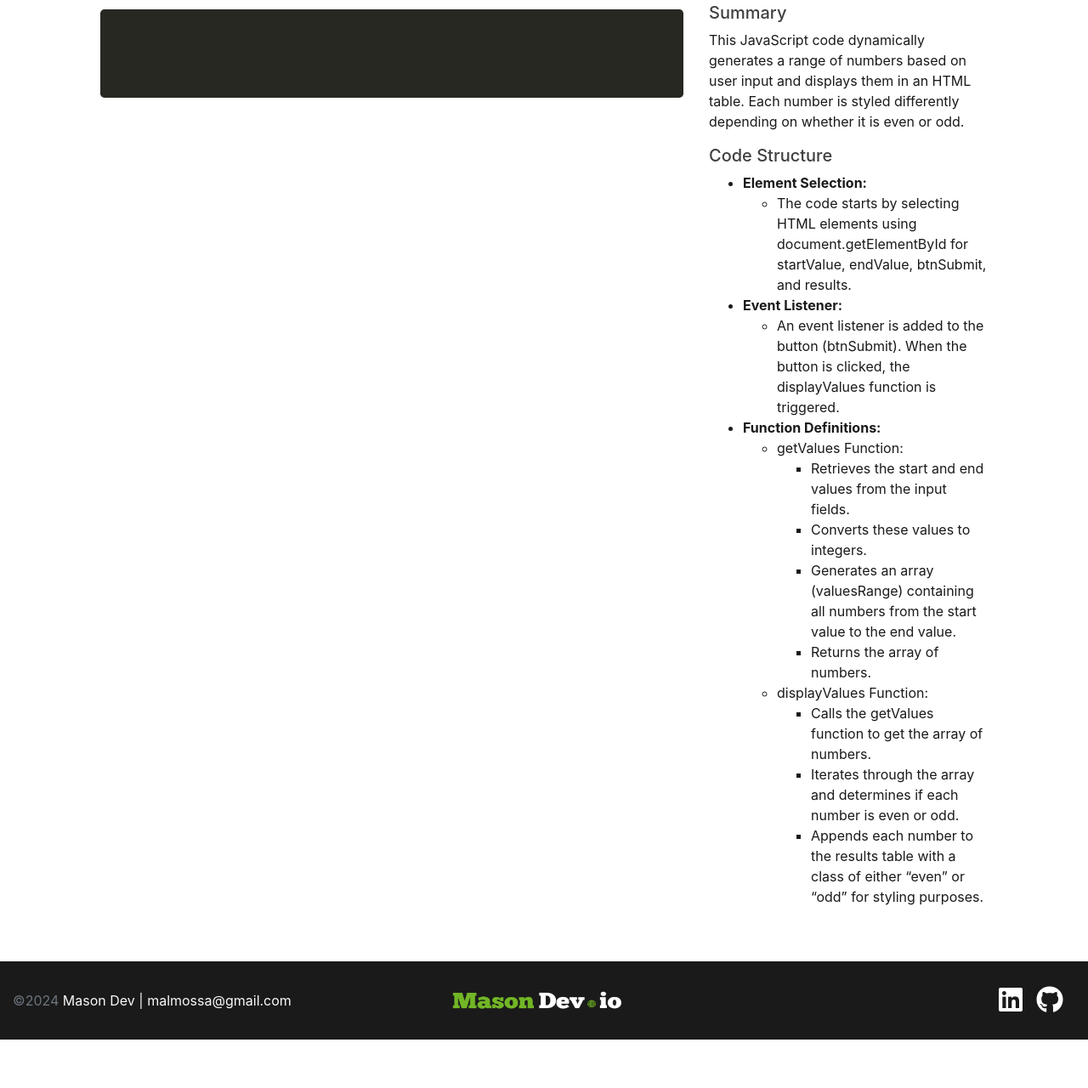
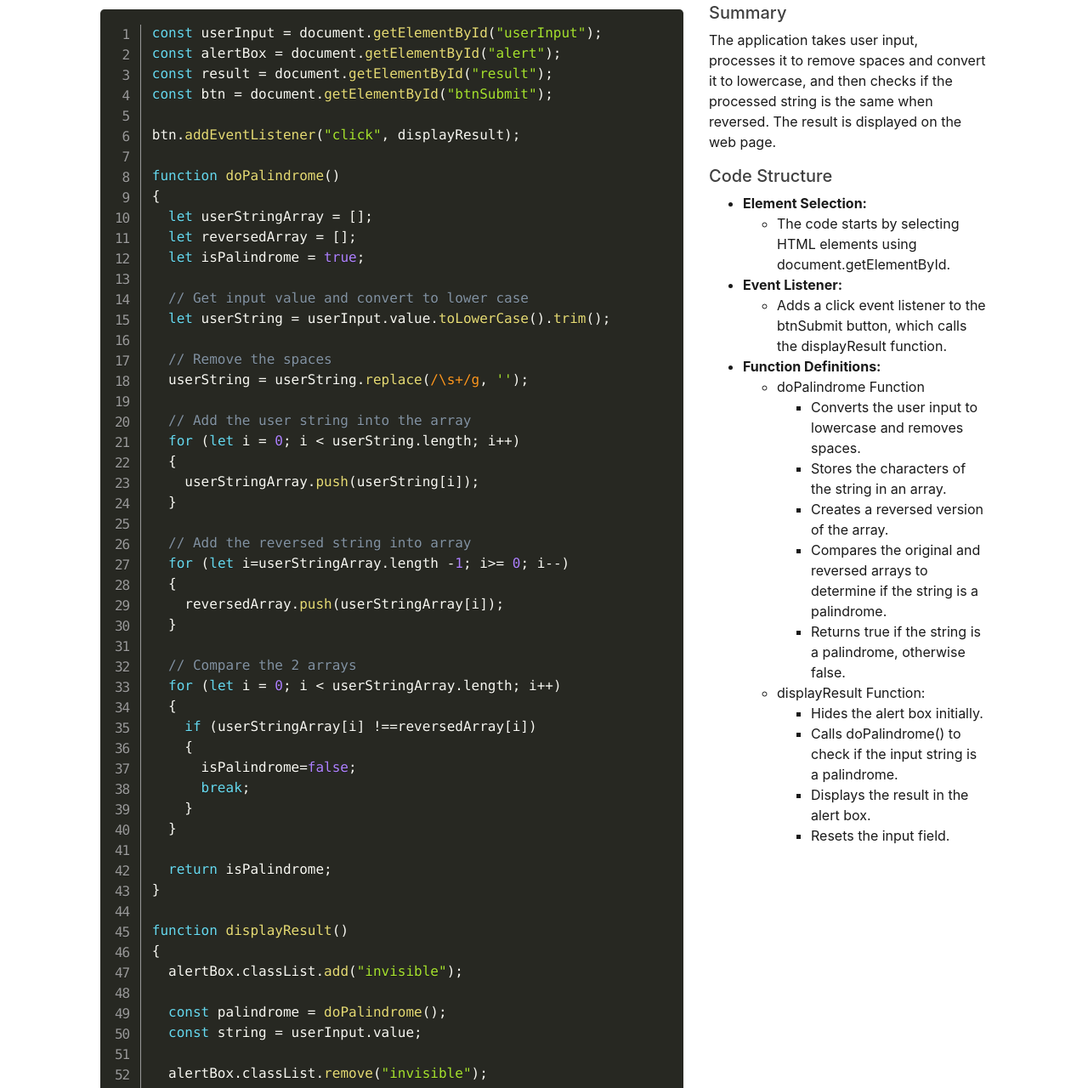
Before and after one commit to malmossa/Taco-Cat, a plain HTML site: page code.html in a window 1280 px wide. Shown: the part 148-1428 px from the top of the page at 85% size. Before the commit the page ends 1371 px from the top, so only its background shows below. Drawn offline with nearby package versions, Linux system fonts and the light colour scheme.

Commit message:
completed

```diff
--- a/code.html
+++ b/code.html
@@ -65,6 +65,69 @@
         <div class="col-lg-8">
           <pre class="line-numbers">
             <code class="language-javascript">
+              const userInput = document.getElementById("userInput");
+              const alertBox = document.getElementById("alert");
+              const result = document.getElementById("result");
+              const btn = document.getElementById("btnSubmit");
+
+              btn.addEventListener("click", displayResult);
+
+              function doPalindrome()
+              {
+                let userStringArray = [];
+                let reversedArray = [];
+                let isPalindrome = true;
+
+                // Get input value and convert to lower case
+                let userString = userInput.value.toLowerCase().trim();
+
+                // Remove the spaces
+                userString = userString.replace(/\s+/g, '');
+
+                // Add the user string into the array
+                for (let i = 0; i < userString.length; i++)
+                {
+                  userStringArray.push(userString[i]);
+                }
+
+                // Add the reversed string into array
+                for (let i=userStringArray.length -1; i>= 0; i--)
+                {
+                  reversedArray.push(userStringArray[i]);
+                }
+
+                // Compare the 2 arrays
+                for (let i = 0; i < userStringArray.length; i++)
+                {
+                  if (userStringArray[i] !==reversedArray[i])
+                  {
+                    isPalindrome=false;
+                    break;
+                  }
+                }
+
+                return isPalindrome;
+              }
+
+              function displayResult()
+              {
+                alertBox.classList.add("invisible");
+
+                const palindrome = doPalindrome();
+                const string = userInput.value;
+
+                alertBox.classList.remove("invisible");
+
+                if (!palindrome)
+                {
+                  result.innerHTML = `<h5 class="not_palindrome">${string}: is not a palindrome</h5>`;
+                } else
+                {
+                  result.innerHTML = `<h5 class="palindrome">${string}: is a palindrome</h5>`;
+                }
+
+                userInput.value = "";
+              }
 
             </code>
           </pre>
@@ -72,43 +135,40 @@
         <div class="col-lg-4">
           <h5>Summary</h5>
           <p>
-            This JavaScript code dynamically generates a range of numbers based on user input and displays them in an
-            HTML table.
-            Each number is styled differently depending on whether it is even or odd.
+            The application takes user input, processes it to remove spaces and convert it to
+            lowercase, and then checks if the processed string is the same when reversed. The result is displayed on the
+            web page.
           </p>
           <h5>Code Structure</h5>
           <ul>
             <li><strong>Element Selection:</strong><br>
               <ul>
-                <li>The code starts by selecting HTML elements using document.getElementById for startValue, endValue,
-                  btnSubmit, and results.
+                <li>The code starts by selecting HTML elements using document.getElementById.
                 </li>
               </ul>
             </li>
             <li><strong>Event Listener:</strong><br>
               <ul>
-                <li>An event listener is added to the button (btnSubmit). When the button is clicked, the displayValues
-                  function is triggered.
-                </li>
+                <li>Adds a click event listener to the btnSubmit button, which calls the displayResult function.</li>
               </ul>
             </li>
             <li><strong>Function Definitions:</strong><br>
               <ul>
-                <li>getValues Function:<br>
+                <li>doPalindrome Function<br>
                   <ul>
-                    <li>Retrieves the start and end values from the input fields.</li>
-                    <li>Converts these values to integers.</li>
-                    <li>Generates an array (valuesRange) containing all numbers from the start value to the end value.
-                    </li>
-                    <li>Returns the array of numbers.</li>
+                    <li>Converts the user input to lowercase and removes spaces.</li>
+                    <li>Stores the characters of the string in an array.</li>
+                    <li>Creates a reversed version of the array.</li>
+                    <li>Compares the original and reversed arrays to determine if the string is a palindrome.</li>
+                    <li>Returns true if the string is a palindrome, otherwise false.</li>
                   </ul>
                 </li>
-                <li>displayValues Function:<br>
+                <li>displayResult Function:<br>
                   <ul>
-                    <li>Calls the getValues function to get the array of numbers.</li>
-                    <li>Iterates through the array and determines if each number is even or odd.</li>
-                    <li>Appends each number to the results table with a class of either “even” or “odd” for styling
-                      purposes.</li>
+                    <li>Hides the alert box initially.</li>
+                    <li>Calls doPalindrome() to check if the input string is a palindrome.</li>
+                    <li>Displays the result in the alert box.</li>
+                    <li>Resets the input field.</li>
                   </ul>
                 </li>
               </ul>
--- a/css/site.css
+++ b/css/site.css
@@ -77,3 +77,11 @@ pre[class*="language-"] {
 main > .container {
   padding: 60px 15px 0;
 }
+
+.result > .palindrome {
+  color: green;
+}
+
+.result > .not_palindrome {
+  color: red;
+}
```
Also changed, not shown: app.html (+3 -5 lines), index.html (+5 -5 lines), js/site.js (+18 -59 lines).
